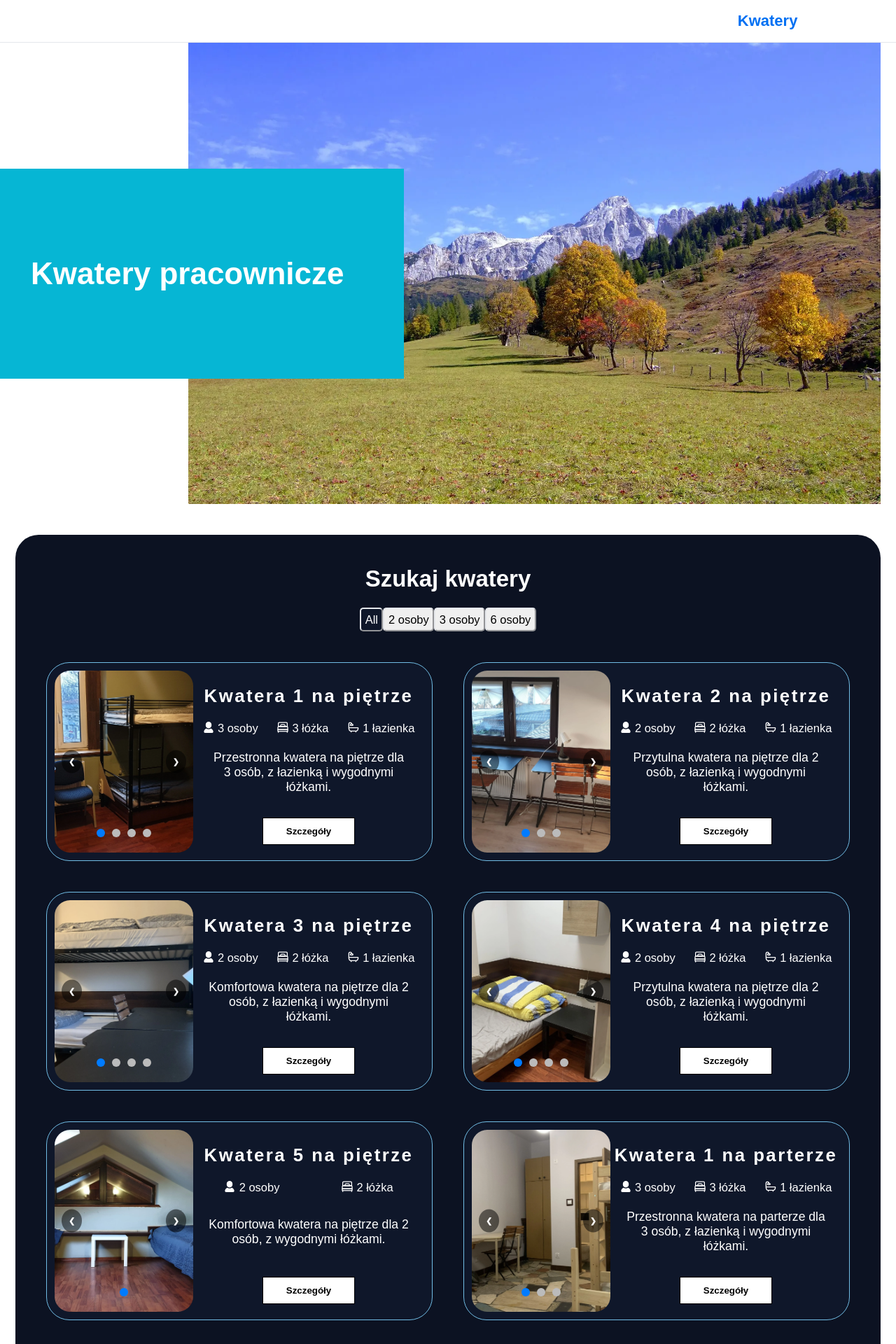
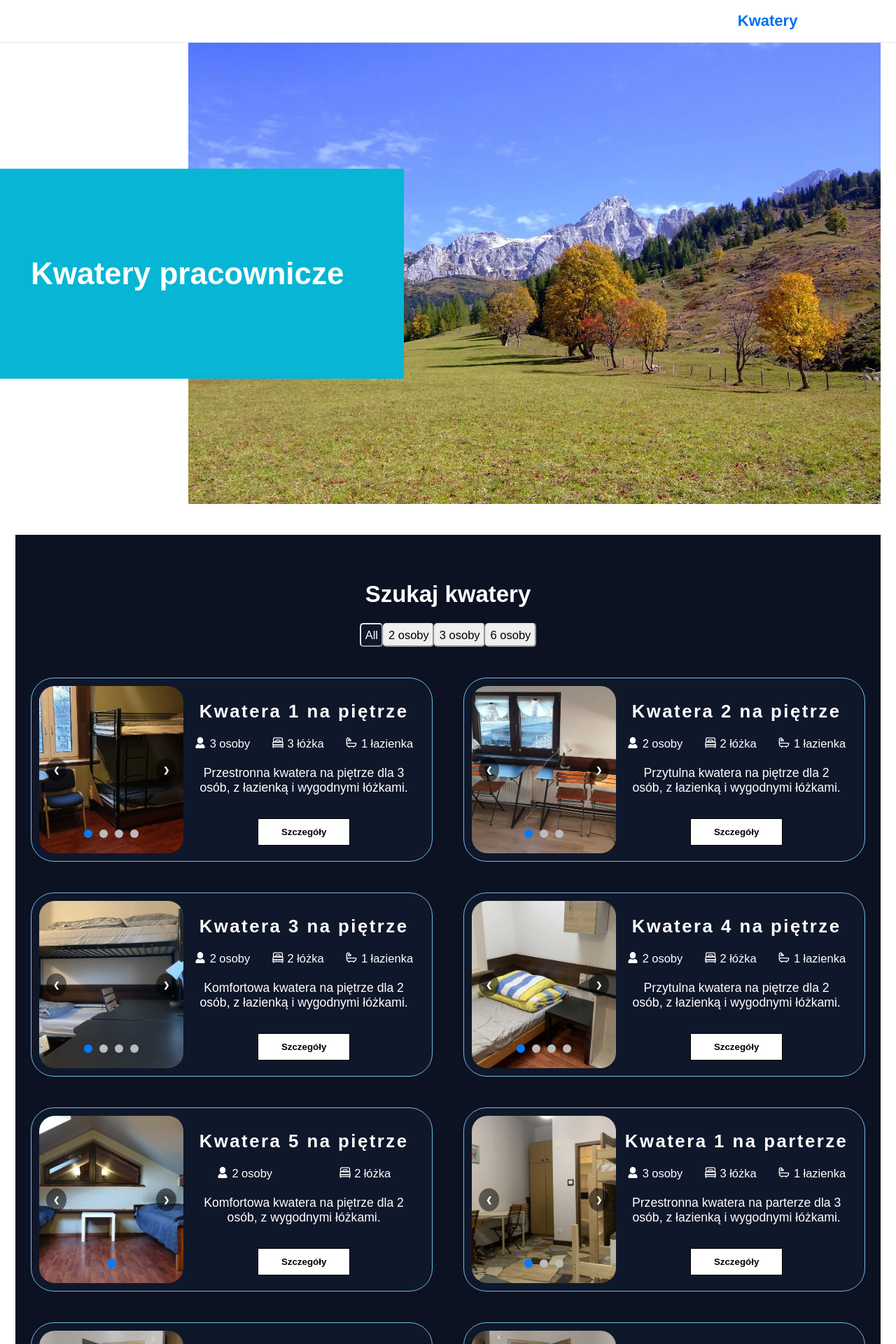
Before and after one commit to TDomagalski/nextjs-15-roomwork, a Next.js app: page /kwatery in a window 1280 px wide. Shown: the top 1920 px of the page at 70% size. Built offline with nearby package versions, Linux system fonts and the light colour scheme.

Commit message:
feat: change class name

```diff
--- a/src/app/kontakt/page.jsx
+++ b/src/app/kontakt/page.jsx
@@ -22,7 +22,7 @@ export default function Kontakt() {
           </div>
         </div>
 
-        <div className='container_flex'>
+        <div className='container_bg'>
           <div className={styles.contactSection}>
             <div className={styles.contactCard}>
               <h2 className={styles.contactTitle}>Family Party</h2>
--- a/src/app/kwatery/page.jsx
+++ b/src/app/kwatery/page.jsx
@@ -39,7 +39,7 @@ export default function Rooms() {
         </div>
       </div>
 
-      <div className='container_flex'>
+      <div className='container_bg'>
         <div className={styles.rooms_title}>
           <h2>Szukaj kwatery</h2>
         </div>
--- a/src/styles/globals.scss
+++ b/src/styles/globals.scss
@@ -41,7 +41,7 @@ body {
     position: relative;
     margin: auto;
 
-    .container_flex {
+    .container_bg {
       margin: 2rem 0;
       padding: 3rem 1rem;
       background-color: #0c1222;
```
